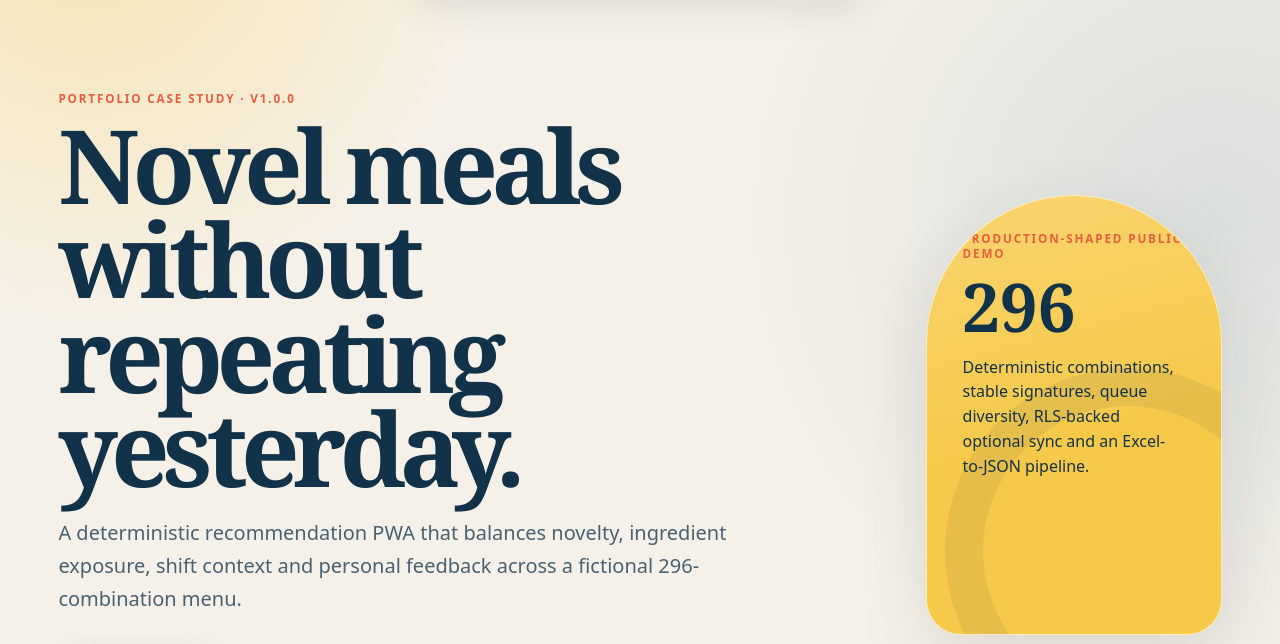
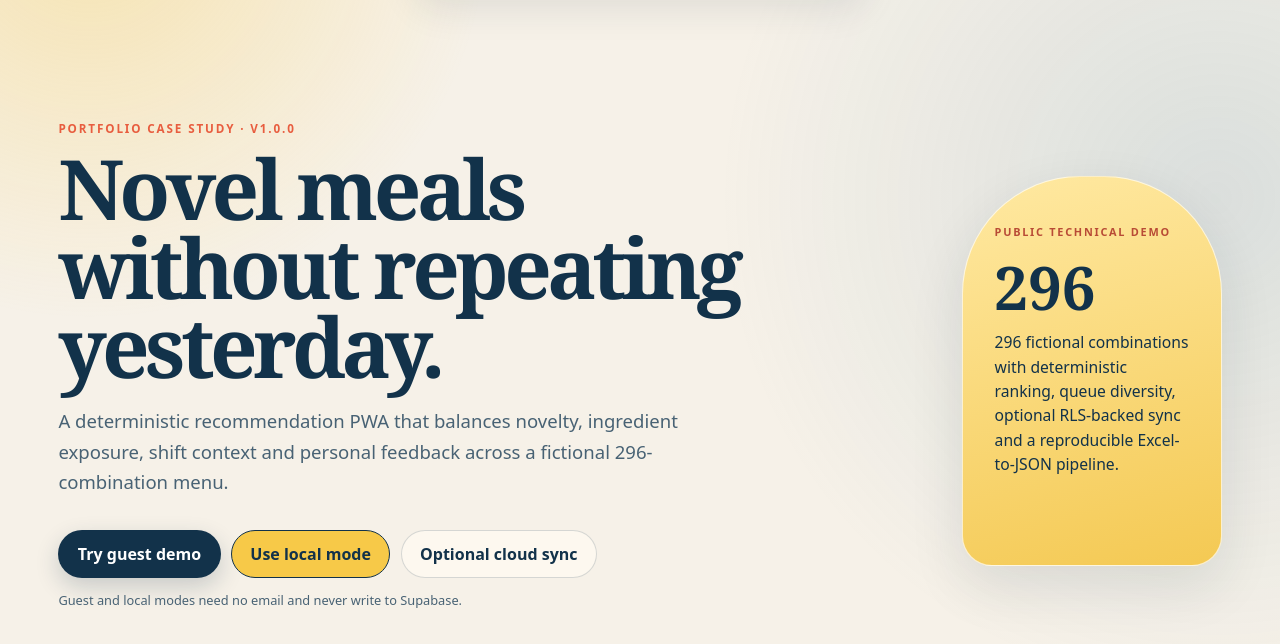
Before and after one commit to QuestyQ/novelbite, a website built with Vite: page index.html in a window 1280 px wide. Shown: the part 151-795 px from the top of the page. Built offline with nearby package versions, Linux system fonts and the light colour scheme.

Commit message:
fix: calm layout and technical summary card

```diff
--- a/index.html
+++ b/index.html
@@ -47,9 +47,9 @@
             <p class="microcopy">Guest and local modes need no email and never write to Supabase.</p>
           </div>
           <aside class="hero-card" aria-label="Technical summary">
-            <p class="eyebrow">Production-shaped public demo</p>
+            <p class="eyebrow">Public technical demo</p>
             <strong class="hero-score">296</strong>
-            <p>Deterministic combinations, stable signatures, queue diversity, RLS-backed optional sync and an Excel-to-JSON pipeline.</p>
+            <p>296 fictional combinations with deterministic ranking, queue diversity, optional RLS-backed sync and a reproducible Excel-to-JSON pipeline.</p>
           </aside>
         </section>
 
--- a/src/styles.css
+++ b/src/styles.css
@@ -225,11 +225,22 @@ h3 {
 
 .hero {
   display: grid;
-  grid-template-columns: minmax(0, 1.45fr) minmax(280px, 0.55fr);
-  gap: clamp(2rem, 7vw, 7rem);
+  grid-template-columns: minmax(0, 1.55fr) minmax(260px, 0.45fr);
+  gap: clamp(2.5rem, 5vw, 5.5rem);
   align-items: center;
-  min-height: min(740px, calc(100vh - 120px));
-  padding: 30px 3vw 76px;
+  min-height: min(650px, calc(100vh - 140px));
+  padding: 42px 3vw 72px;
+}
+
+.hero-copy {
+  max-width: 780px;
+}
+
+.hero-copy h1 {
+  max-width: 760px;
+  font-size: clamp(3.6rem, 6.5vw, 5.9rem);
+  line-height: 0.95;
+  letter-spacing: -0.055em;
 }
 
 .eyebrow {
@@ -247,6 +258,11 @@ h3 {
   color: var(--ink-soft);
   font-size: clamp(1rem, 2vw, 1.25rem);
   line-height: 1.65;
+}
+
+.hero-intro {
+  max-width: 640px;
+  font-size: clamp(1rem, 1.45vw, 1.18rem);
 }
 
 .hero-actions,
@@ -326,26 +342,32 @@ textarea:focus-visible {
 
 .hero-card {
   position: relative;
-  min-height: 440px;
-  padding: 2.2rem;
+  justify-self: end;
+  width: min(100%, 310px);
+  min-height: 390px;
+  padding: 3rem 2rem 2.3rem;
   overflow: hidden;
-  border: 1px solid rgba(255, 255, 255, 0.6);
-  border-radius: 160px 160px 38px 38px;
-  background:
-    linear-gradient(165deg, rgba(255, 255, 255, 0.22), transparent 55%),
-    var(--yellow);
-  box-shadow: var(--shadow);
+  border: 1px solid rgba(255, 255, 255, 0.68);
+  border-radius: 118px 118px 30px 30px;
+  background: linear-gradient(165deg, #ffe9a2 0%, #f4c953 100%);
+  box-shadow: 0 20px 54px rgba(31, 46, 56, 0.11);
 }
 
 .hero-card::after {
-  position: absolute;
-  right: -90px;
-  bottom: -100px;
-  width: 290px;
-  height: 290px;
-  border: 38px solid rgba(18, 50, 74, 0.08);
-  border-radius: 50%;
-  content: "";
+  display: none;
+}
+
+.hero-card > * {
+  position: relative;
+  z-index: 1;
+}
+
+.hero-card .eyebrow {
+  max-width: 220px;
+  margin-bottom: 1.1rem;
+  color: #b84b36;
+  font-size: 0.68rem;
+  line-height: 1.35;
 }
 
 .orbit-mark {
@@ -403,15 +425,16 @@ textarea:focus-visible {
 .hero-score {
   display: block;
   font-family: "Fraunces", Georgia, serif;
-  font-size: 4.2rem;
+  font-size: 3.75rem;
   line-height: 1;
 }
 
 .hero-card > p:not(.eyebrow) {
   position: relative;
   z-index: 1;
-  max-width: 270px;
-  margin-top: 0.9rem;
+  max-width: 245px;
+  margin-top: 0.8rem;
+  font-size: 0.98rem;
   line-height: 1.55;
 }
 
@@ -908,8 +931,11 @@ footer a {
   }
 
   .hero-card {
-    min-height: 360px;
-    border-radius: 130px 130px 32px 32px;
+    justify-self: start;
+    width: min(100%, 430px);
+    min-height: 300px;
+    padding: 2.5rem 2rem;
+    border-radius: 100px 100px 28px 28px;
   }
 
   .control-grid,
```
